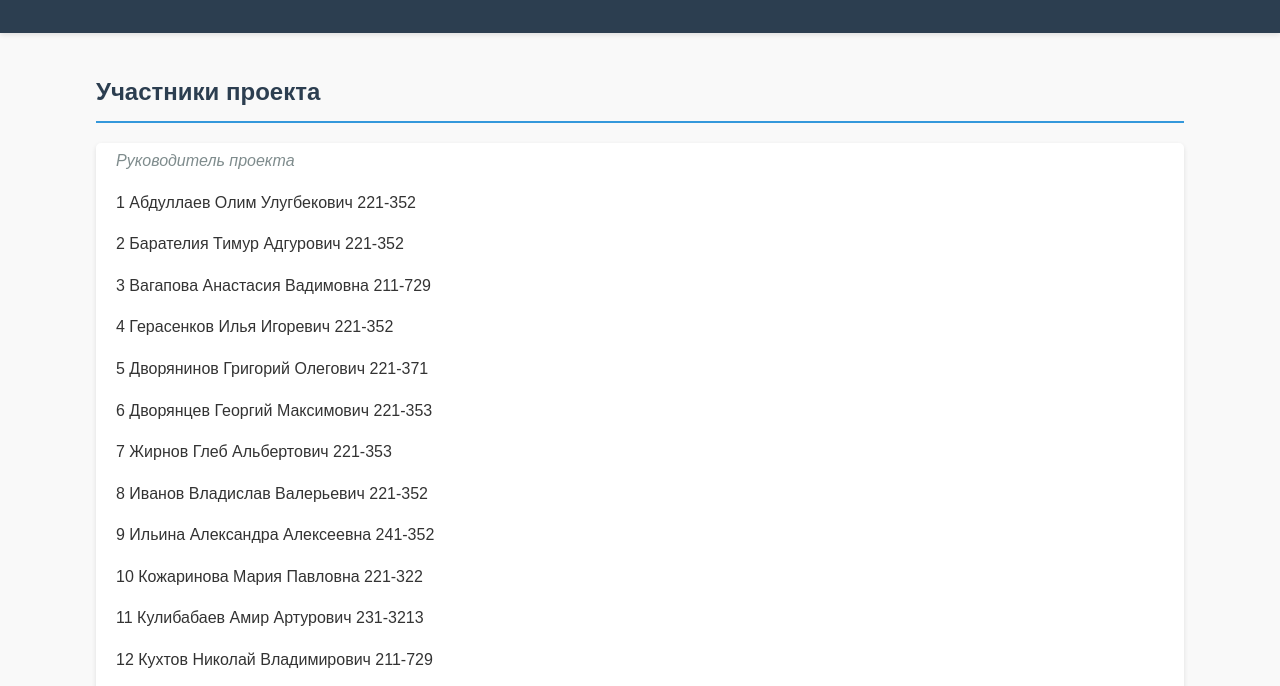
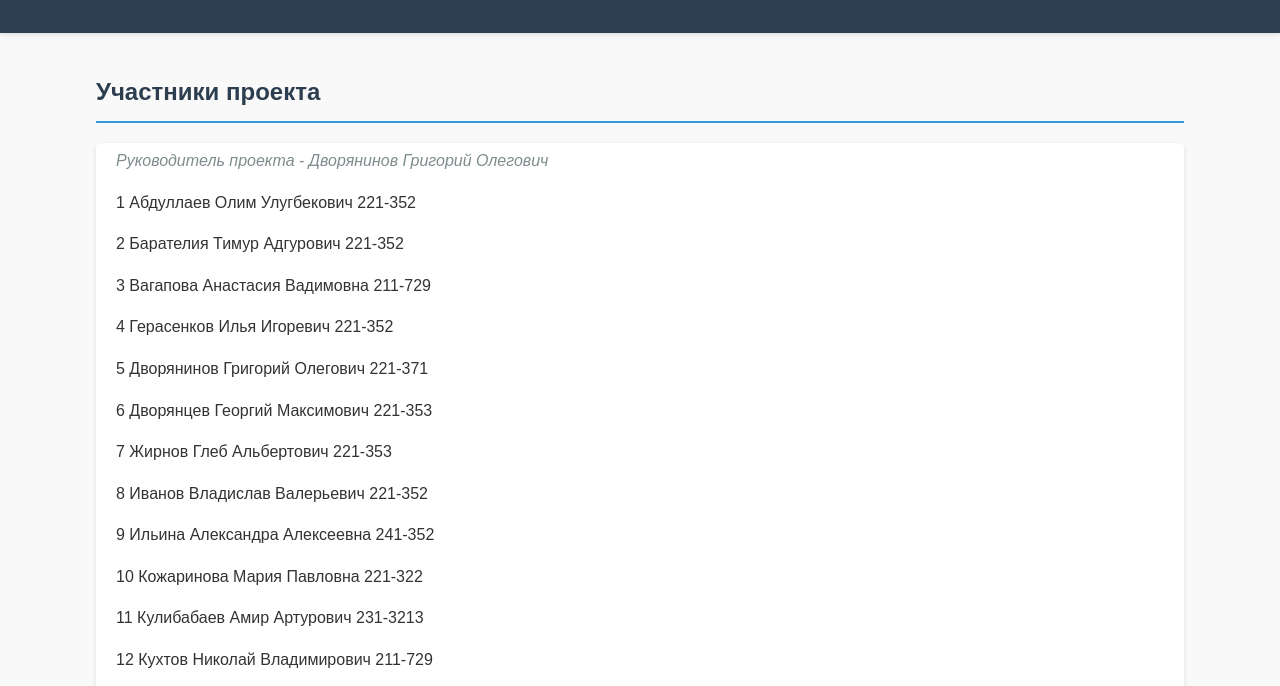
Before and after one commit to Tovpeko-Nina/practice, a plain HTML site: page team.html in a window 1280 px wide. Shown: the part 111-797 px from the top of the page. Drawn offline with Linux system fonts and the light colour scheme.

Commit message:
Update team.html

```diff
--- a/team.html
+++ b/team.html
@@ -27,7 +27,7 @@
             <h2>Участники проекта</h2>
 
             <div class="team-member">
-                <p class="role">Руководитель проекта</p>
+                <p class="role">Руководитель проекта - Дворянинов Григорий Олегович</p>
                 <p>    1	Абдуллаев Олим Улугбекович	221-352</p>
                 <p>    2	Барателия Тимур Адгурович	221-352</p>
                 <p>    3	Вагапова Анастасия Вадимовна	211-729</p>
```
